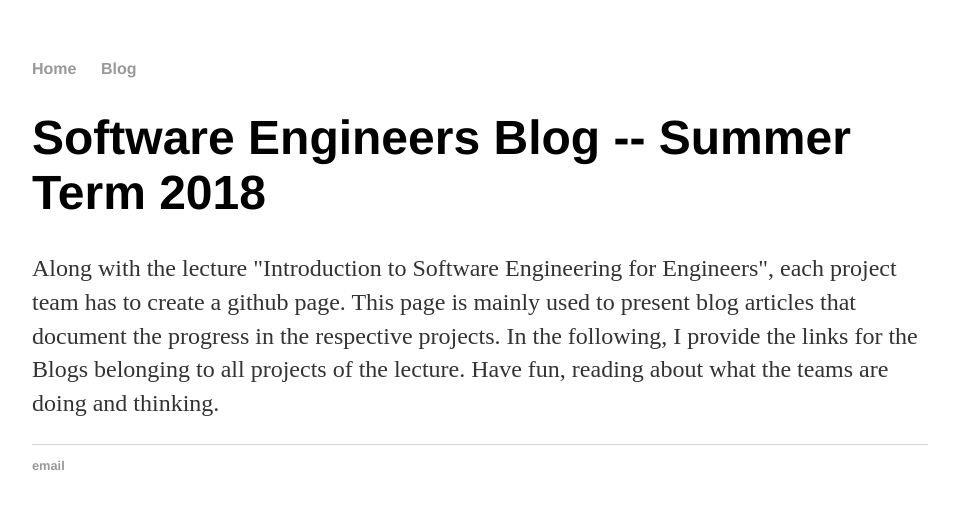
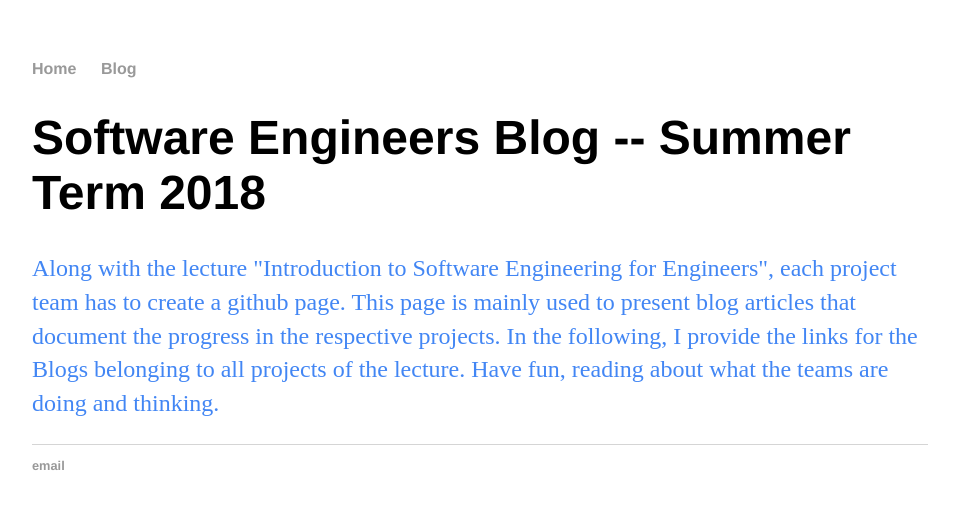
Before and after one commit to NadeemNicoR/TeamProjects, a Jekyll site: the page built from docs/index.html, in a window 1280 px wide. Shown: the top 509 px of the page, without its empty margins (160-1119 px from the left). Built offline with Jekyll 4.4.1, drawn with Linux system fonts in a browser that asks for light colours; a file with an impossible date is left out.

Commit message:
changes paragraph color to blue

```diff
--- a/docs/css/main.css
+++ b/docs/css/main.css
@@ -26,7 +26,7 @@ h1 {
 p {
     font-size: 1.5em;
     line-height: 1.4em;
-    color: #333;
+    color: #4286f4;
 }
 footer {
     border-top: 1px solid #d5d5d5;
```
